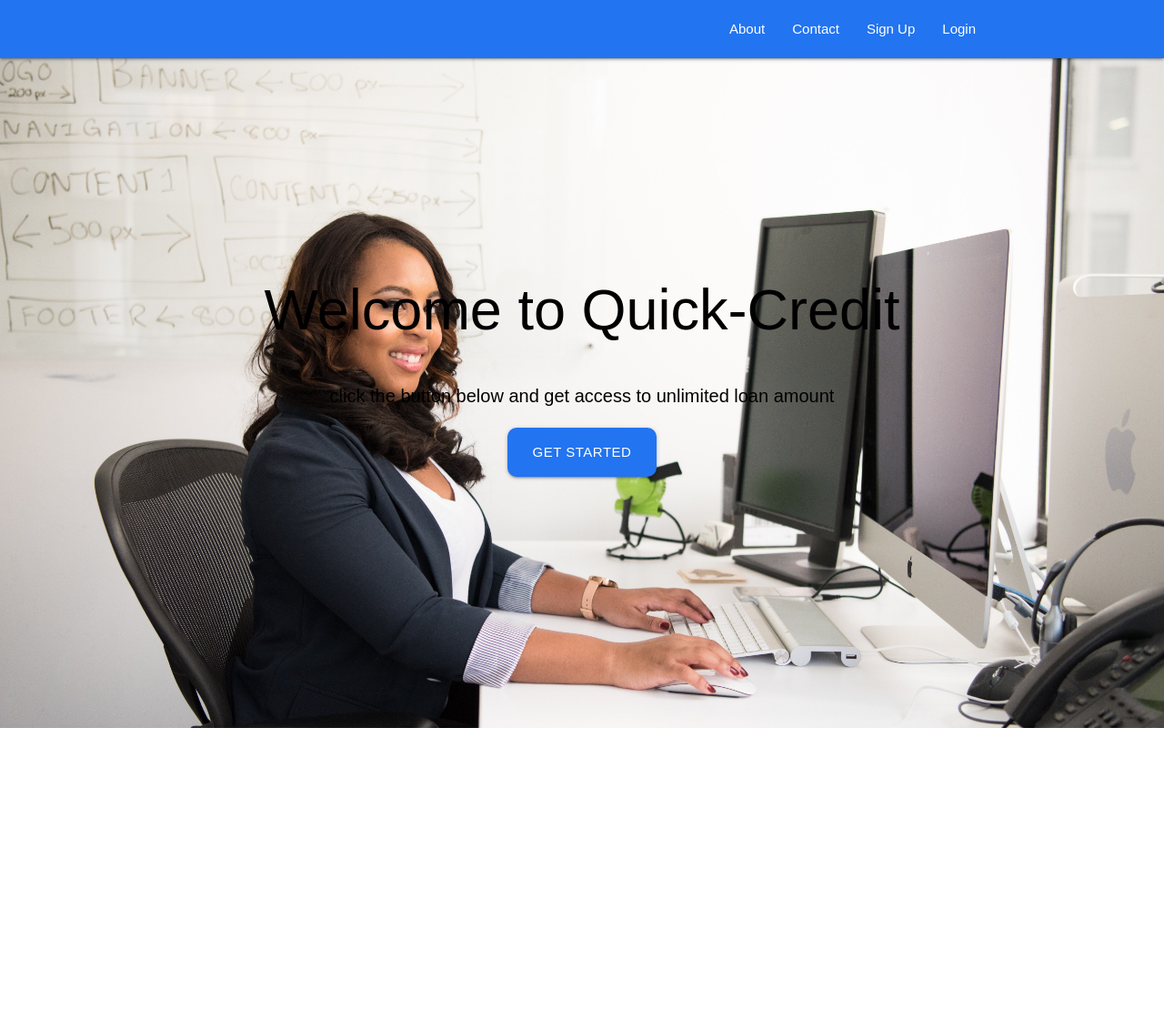
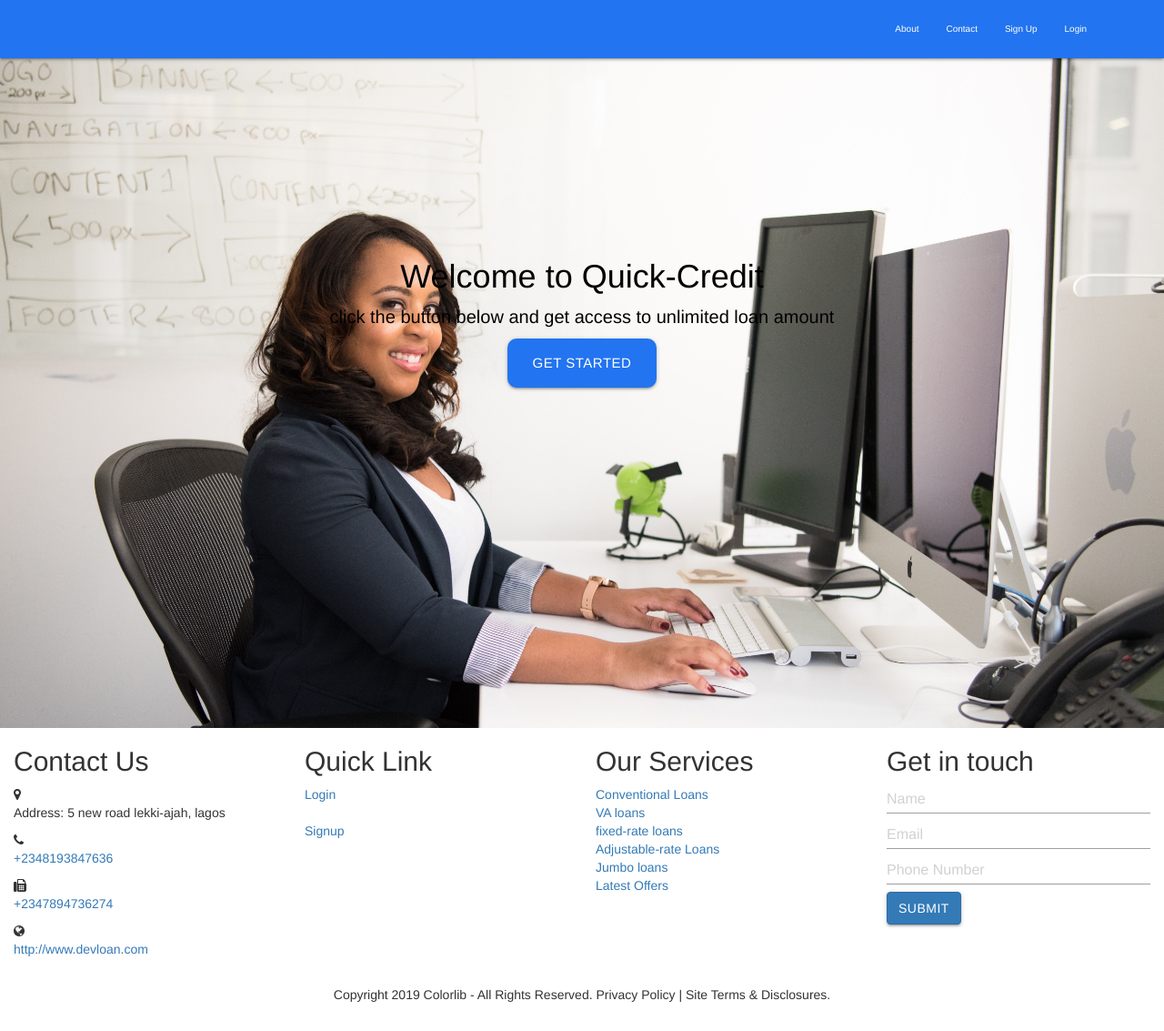
Before and after one commit to folly77folly/group-2-deca-credit, a Python web app: template templates/index.html in a window 1280 px wide. Shown: the whole page at 91% size. Before the commit the page ends 800 px from the top, so only its background shows below. Run offline with Jinja, Linux system fonts and the light colour scheme; the template is opened without the code that fills it, so the values that code supplies are empty; some libraries are stand-ins or nearby versions.

Commit message:
UI for contact, about and footer

```diff
--- a/templates/index.html
+++ b/templates/index.html
@@ -6,8 +6,10 @@
  <meta http-equiv="X-UA-Compatible" content="ie=edge">
  <title>Quick Credit</title>
  <link rel="stylesheet" href="https://cdnjs.cloudflare.com/ajax/libs/materialize/1.0.0/css/materialize.min.css">
- <link href="../static/css/icon.css" rel="stylesheet">
  <link rel="stylesheet" href="../static/css/index.css">
+ <link rel="stylesheet" href="https://maxcdn.bootstrapcdn.com/bootstrap/3.3.7/css/bootstrap.min.css">
+<link rel="stylesheet" href="https://cdnjs.cloudflare.com/ajax/libs/font-awesome/4.7.0/css/font-awesome.min.css">
+<link href="https://fonts.googleapis.com/css?family=Open+Sans:400,600,700" rel="stylesheet">
 </head>
 <body>
  <header>
@@ -18,16 +20,16 @@
       <i class="material-icons">menu</i>
     </a>
     <ul class="right hide-on-med-and-down">
-     <li><a href="#about">About</a></li>
-     <li><a href="#contact">Contact</a></li>
+     <li><a href="#footer">About</a></li>
+     <li><a href="#footer">Contact</a></li>
      <li><a href="/register">Sign Up</a></li>
      <li><a href="/login">Login</a></li>
     </ul>
    </div>
   </nav>
   <ul class="sidenav" id="mobile-links">
-    <li><a href="#about">About</a></li>
-    <li><a href="#contact">Contact</a></li>
+    <li><a href="#footer">About</a></li>
+    <li><a href="#footer">Contact</a></li>
     <li><a href="/register">Sign Up</a></li>
     <li><a href="/login">Login</a></li>
   </ul>
@@ -38,6 +40,113 @@
     </div>
   </div>
  </header>
+ <section>
+ <div>
+<div id="footer" class="footer">
+  <div class="footer-wrapper">
+    <div class="top-img"></div>
+    <div class="container-fluid">
+
+      <div class="footer-mid-part">
+        <div class="row">
+          <div class="col-lg-3 col-md-6 col-sm-12">
+            <div class="footer-section-one">
+              <div class="footer-heading"><h2>Contact Us</h2></div>
+   <div class="footer-contact-box">
+              <div class="footer-contact-icon"><i class="fa fa-map-marker"></i></div>
+              <div class="footer-contact-text">
+                <p>Address: 5 new road lekki-ajah, lagos</p>
+              </div>
+              <div class="clr"></div>
+            </div>
+             <div class="footer-contact-box">
+              <div class="footer-contact-icon"><i class="fa fa-phone"></i></div>
+              <div class="footer-contact-text">
+                <p><a>+2348193847636</a></p>
+              </div>
+              <div class="clr"></div>
+            </div>
+             <div class="footer-contact-box">
+              <div class="footer-contact-icon"><i class="fa fa-fax"></i></div>
+              <div class="footer-contact-text">
+                <p><a href="fax:+012-3456-789">+2347894736274</a></p>
+              </div>
+              <div class="clr"></div>
+            </div>
+             <div class="footer-contact-box">
+              <div class="footer-contact-icon"><i class="fa fa-globe"></i></div>
+              <div class="footer-contact-text">
+                 <p><a href="http://www.google.com">http://www.devloan.com</a></p>
+              </div>
+              <div class="clr"></div>
+            </div>
+            </div>
+          </div>
+          <div class="col-lg-3 col-md-6 col-sm-12">
+            <div class="footer-section-two">
+              <div class="footer-heading"><h2>Quick Link</h2></div>
+              <div class="footer-link">
+                <ul>
+                  <li><a href="/login">Login</a></li>
+                  <br>
+                   <li><a href="/register">Signup</a></li>
+                </ul>
+              </div>
+            </div>
+          </div>
+          <div class="col-lg-3 col-md-6 col-sm-12">
+            <div class="footer-section-two">
+              <div class="footer-heading"><h2>Our Services</h2></div>
+               <div class="footer-link">
+                <ul>
+                  <li><a href="#">Conventional Loans</a></li>
+                   <li><a href="#">VA loans</a></li>
+                    <li><a href="#">fixed-rate loans</a></li>
+                     <li><a href="#">Adjustable-rate Loans</a></li>
+                      <li><a href="#">Jumbo loans</a></li>
+                       <li><a href="#">Latest Offers</a></li>
+
+
+                </ul>
+              </div>
+            </div>
+          </div>
+          <div class="col-lg-3 col-md-6 col-sm-12">
+            <div class="footer-section-three">
+              <div class="footer-heading"><h2>Get in touch</h2></div>
+               <div class="footer-form">
+                 <form method="post" action="#">
+                   <div class="footer-form-box">
+                     <input type="text" class="footer-form-style" placeholder="Name">
+                   </div>
+                   <div class="footer-form-box">
+                     <input type="text" class="footer-form-style" placeholder="Email">
+                   </div>
+                   <div class="footer-form-box">
+                     <input type="text" class="footer-form-style" placeholder="Phone Number">
+                   </div>
+                   <div class="footer-form-box">
+                     <!-- <input type="submit" class="footer-form-submit-style" value="SUBMIT" style="background-color: blue;"> -->
+                     <button type="button" class="btn btn-primary">SUBMIT</button>
+                   </div>
+                 </form>
+               </div>
+
+            </div>
+          </div>
+        </div>
+      </div>
+   <div class="footer-bottom" style="text-align: center;">
+     <div class="row">
+       <div class="col-lg-12 col-md-12 col-sm-12">
+         <p>Copyright 2019 Colorlib - All Rights Reserved. Privacy Policy | Site Terms & Disclosures.</p>
+       </div>
+     </div>
+   </div>
+    </div>
+  </div>
+  </div>
+</section>
  <script src="https://cdnjs.cloudflare.com/ajax/libs/materialize/1.0.0/js/materialize.min.js"></script>
  <script>
     $(document).ready(function(){
```
